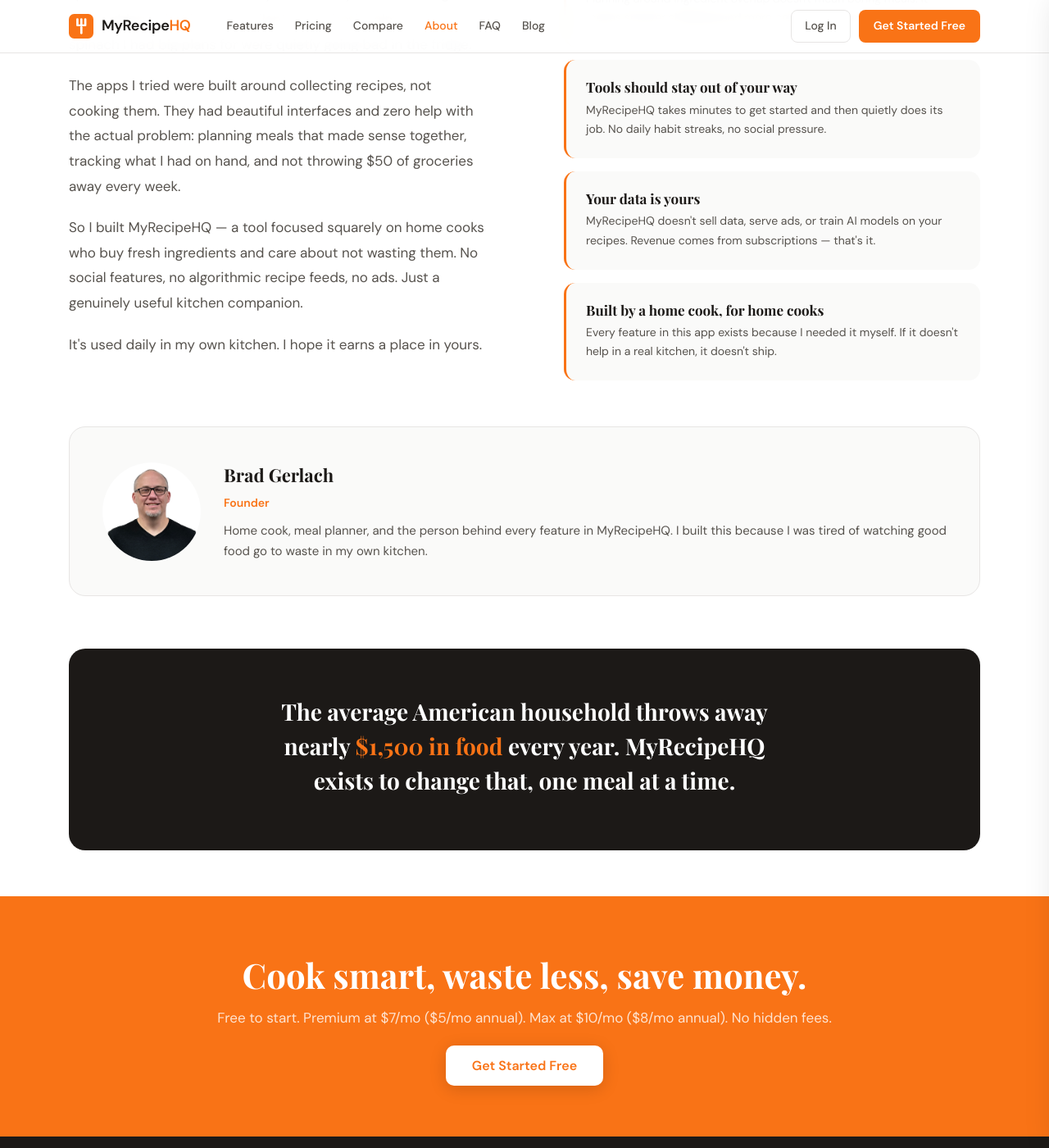
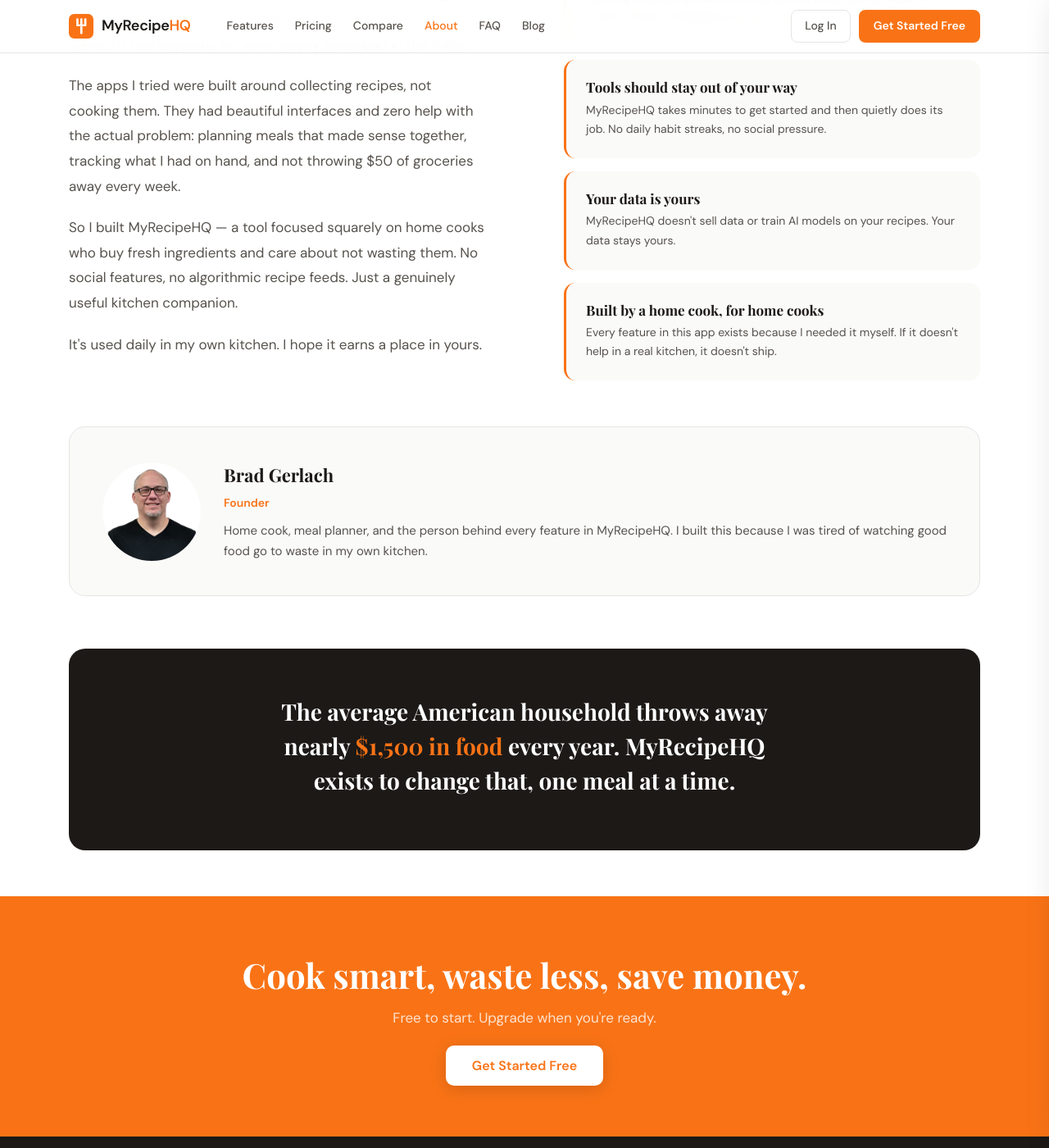
Before and after one commit to bgerlach463/recipehq-site, a Jekyll site: the page built from about/index.html, in a window 1280 px wide and 1400 px high, scrolled down 469 px. Shown: the whole window at 82% size. Built offline with Jekyll 4.4.1, drawn with Linux system fonts in a browser that asks for light colours; some of the changed text lies outside the part shown.

Commit message:
Remove ad promises, clean up CTAs, fix footer voice
- Removed all "no ads" claims across about, comparison, features, pricing (decision pending)
- About "Your data is yours" card: removed "serve ads" — kept data/AI training promise
- Footer: "by home cooks" → "by a home cook"
- About + features CTA: removed pricing details, simplified to "Free to start. Upgrade when you're ready."
- Pricing subtitle: removed "no data selling" — pricing cards speak for themselves
- Comparison + features schema: "No ads, no data selling" → "No data selling"

Co-Authored-By: Claude Opus 4.6 (1M context) <noreply@anthropic.com>

```diff
--- a/_includes/footer.html
+++ b/_includes/footer.html
@@ -13,7 +13,7 @@
           </svg>
           <span>MyRecipe<span class="hq">HQ</span></span>
         </div>
-        <p>Cook smart, waste less, save money. Built for home cooks by home cooks.</p>
+        <p>Cook smart, waste less, save money. Built for home cooks by a home cook.</p>
       </div>
       <div class="footer-col">
         <h5>Product</h5>
--- a/about/index.html
+++ b/about/index.html
@@ -51,7 +51,7 @@ head_extra: |
           <div class="about-body" style="margin-top:28px">
             <p>MyRecipeHQ started with a simple problem: I'd plan a week of dinners, buy all the ingredients, and then life would happen. A spontaneous dinner out, a busy Wednesday, a late meeting — and suddenly that bunch of cilantro, the fresh salmon, the spinach I had big plans for were quietly going bad in the fridge.</p>
             <p>The apps I tried were built around collecting recipes, not cooking them. They had beautiful interfaces and zero help with the actual problem: planning meals that made sense together, tracking what I had on hand, and not throwing $50 of groceries away every week.</p>
-            <p>So I built MyRecipeHQ — a tool focused squarely on home cooks who buy fresh ingredients and care about not wasting them. No social features, no algorithmic recipe feeds, no ads. Just a genuinely useful kitchen companion.</p>
+            <p>So I built MyRecipeHQ — a tool focused squarely on home cooks who buy fresh ingredients and care about not wasting them. No social features, no algorithmic recipe feeds. Just a genuinely useful kitchen companion.</p>
             <p>It's used daily in my own kitchen. I hope it earns a place in yours.</p>
           </div>
 
@@ -69,7 +69,7 @@ head_extra: |
             </div>
             <div class="value-card">
               <h4>Your data is yours</h4>
-              <p>MyRecipeHQ doesn't sell data, serve ads, or train AI models on your recipes. Revenue comes from subscriptions — that's it.</p>
+              <p>MyRecipeHQ doesn't sell data or train AI models on your recipes. Your data stays yours.</p>
             </div>
             <div class="value-card">
               <h4>Built by a home cook, for home cooks</h4>
@@ -99,7 +99,7 @@ head_extra: |
   <div class="cta-band">
     <div class="container">
       <h2>Cook smart, waste less, save money.</h2>
-      <p>Free to start. Premium at $7/mo ($5/mo annual). Max at $10/mo ($8/mo annual). No hidden fees.</p>
+      <p>Free to start. Upgrade when you're ready.</p>
       <a href="/coming-soon/" class="btn-cta-white">Get Started Free</a>
     </div>
   </div>
--- a/comparison/index.html
+++ b/comparison/index.html
@@ -39,7 +39,7 @@ head_extra: |
         "Scan List — photo to shopping list",
         "AI ingredient substitutions",
         "AI image generation",
-        "No ads, no data selling"
+        "No data selling"
       ],
       "offers": {
         "@type": "Offer",
@@ -293,7 +293,7 @@ head_extra: |
             <td><span class="chk">✓</span></td>
           </tr>
           <tr>
-            <td>No ads, no data selling</td>
+            <td>No data selling</td>
             <td class="us"><span class="chk">✓</span></td>
             <td><span class="chk">✓</span></td>
             <td><span class="cross">—</span></td>
--- a/features/index.html
+++ b/features/index.html
@@ -57,7 +57,7 @@ head_extra: |
         "Calorie and macro nutrient estimates",
         "AI ingredient substitutions — Smart Swaps",
         "AI-generated recipe images",
-        "No ads, no data selling"
+        "No data selling"
       ],
       "offers": [
         {"@type": "Offer", "name": "Free", "price": "0", "priceCurrency": "USD"},
@@ -380,7 +380,7 @@ head_extra: |
   <div class="cta-band">
     <div class="container">
       <h2>Cook smart, waste less, save money.</h2>
-      <p>Free forever with 10 recipes/month. Premium at $7/mo to plan and shop smarter. Max at $10/mo for full autopilot. Save with annual billing.</p>
+      <p>Free to start. Upgrade when you're ready.</p>
       <a href="/coming-soon/" class="btn-cta-white">Get Started Free</a>
     </div>
   </div>
--- a/pricing/index.html
+++ b/pricing/index.html
@@ -90,7 +90,7 @@ body_scripts: |
     <div class="container">
       <div class="section-eyebrow">Pricing</div>
       <h1 class="section-title">Simple, honest pricing</h1>
-      <p class="section-sub">Start free. Upgrade when you need more. No hidden fees, no data selling.</p>
+      <p class="section-sub">Start free. Upgrade when you need more. No hidden fees.</p>
       <div class="pricing-toggle">
         <span style="color:var(--mid)">Monthly</span>
         <div class="toggle-track" id="billing-toggle" onclick="toggleBilling()">
```
